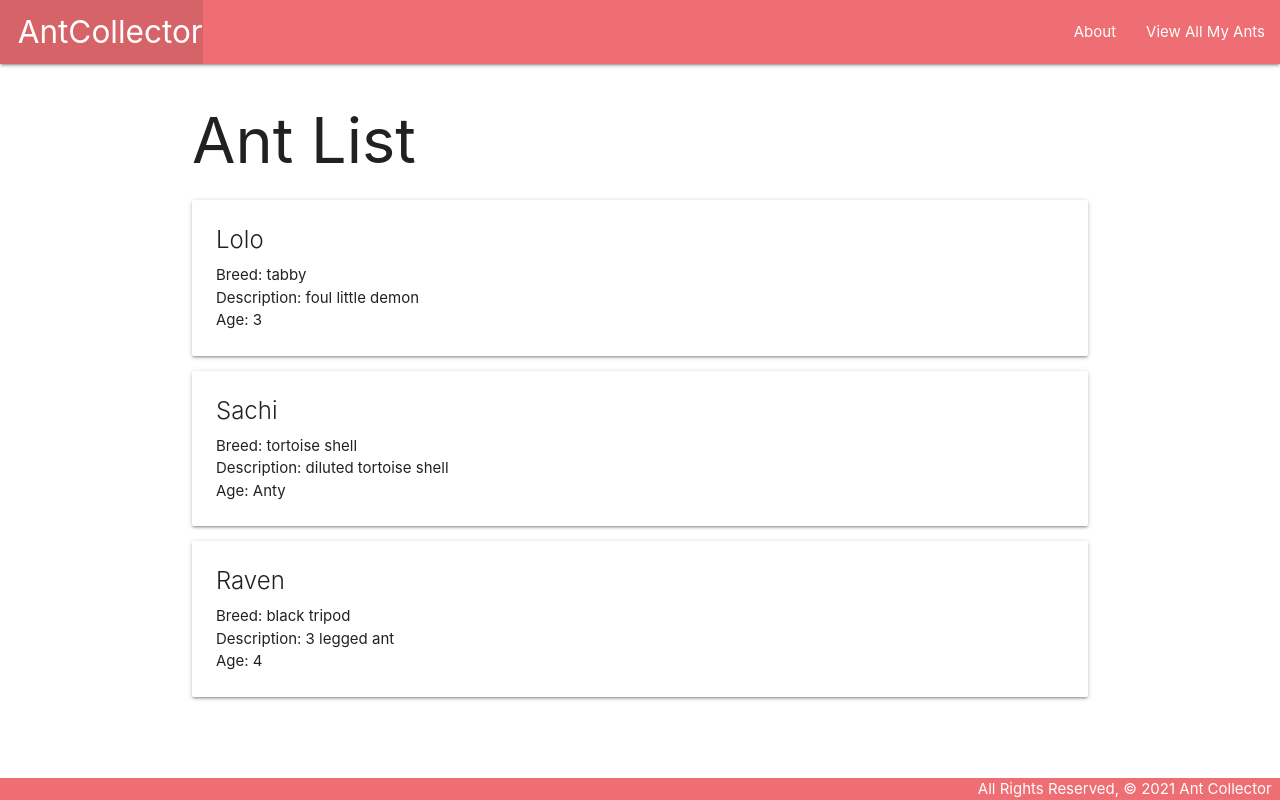
After one commit to HussainBolt/ant-collector, a Django app: page /ants/ in a window 1280 px wide. The commit adds this page. Run offline with Django 4.2, Linux system fonts and the light colour scheme.

Commit message:
2nd commit lab part 1 done

```diff
--- /dev/null
+++ b/antcollector/main_app/static/css/style.css
@@ -0,0 +1,14 @@
+body {
+    display: flex;
+    min-height: 100vh;
+    flex-direction: column;
+  }
+
+  main {
+    flex: 1 0 auto;
+  }
+
+  footer.page-footer {
+    padding-top: 0;
+    text-align: right;
+  }
--- /dev/null
+++ b/antcollector/main_app/templates/ants/index.html
@@ -0,0 +1,21 @@
+{% extends 'base.html' %}
+{% block content %}
+
+<h1>Ant List</h1>
+
+{% for ant in ants %}
+  <div class="card">
+    <div class="card-content">
+      <span class="card-title">{{ ant.name }}</span>
+      <p>Breed: {{ ant.breed }}</p>
+      <p>Description: {{ ant.description }}</p>
+      {% if ant.age > 0 %}
+        <p>Age: {{ ant.age }}</p>
+      {% else %}
+        <p>Age: Anty</p>
+      {% endif %}
+    </div>
+  </div>
+{% endfor %}
+
+{% endblock %}
--- a/antcollector/main_app/templates/base.html
+++ b/antcollector/main_app/templates/base.html
@@ -1,21 +1,25 @@
+{% load static %}
+
 <!DOCTYPE html>
 <html lang="en">
 <head>
   <meta charset="UTF-8">
   <meta name="viewport" content="width=device-width, initial-scale=1.0">
   <meta http-equiv="X-UA-Compatible" content="ie=edge">
-  <title>Cat Collector</title>
+  <title>Ant Collector</title>
   <link rel="stylesheet" href="https://cdnjs.cloudflare.com/ajax/libs/materialize/1.0.0/css/materialize.min.css">
+  <link rel="stylesheet" type="text/css" href="{% static 'css/style.css' %}">
 </head>
 <body>
   <header class="navbar-fixed">
     <nav>
       <div class="nav-wrapper">
         <ul>
-          <li><a href="/" class="left brand-logo">&nbsp;&nbsp;CatCollector</a></li>
+          <li><a href="/" class="left brand-logo">&nbsp;&nbsp;AntCollector</a></li>
         </ul>
         <ul class="right">
           <li><a href="/about">About</a></li>
+          <li><a href="/ants">View All My Ants</a></li>
         </ul>
       </div>
     </nav>
@@ -25,7 +29,7 @@
     {% endblock %}
   </main>
   <footer class="page-footer">
-    <div class="right">All Rights Reserved, &copy; 2021 Cat Collector &nbsp;</div>
+    <div class="right">All Rights Reserved, &copy; 2021 Ant Collector &nbsp;</div>
   </footer>
 </body>
 </html>
--- a/antcollector/main_app/urls.py
+++ b/antcollector/main_app/urls.py
@@ -3,5 +3,6 @@ from . import views
 
 urlpatterns = [
     path('', views.home, name='home'),
-    path('about/', views.about, name ='about')
+    path('about/', views.about, name ='about'),
+    path('ants/', views.ants_index, name='index'),
 ]
--- a/antcollector/main_app/views.py
+++ b/antcollector/main_app/views.py
@@ -2,9 +2,25 @@ from django.shortcuts import render
 
 # Create your views here.
 from django.http import HttpResponse
+
+class Ant:
+  def __init__(self, name, breed, description, age):
+    self.name = name
+    self.breed = breed
+    self.description = description
+    self.age = age
+
+ants = [
+  Ant('Lolo', 'tabby', 'foul little demon', 3),
+  Ant('Sachi', 'tortoise shell', 'diluted tortoise shell', 0),
+  Ant('Raven', 'black tripod', '3 legged ant', 4)
+]
 
 def home(request):
     return HttpResponse('<h1>Hello /ᐠ｡‸｡ᐟ\ﾉ</h1>')
 
 def about(request):
     return render(request, 'about.html')
+
+def ants_index(request):
+  return render(request, 'ants/index.html', { 'ants': ants })
```
Also changed, not shown: antcollector/main_app/templates/about.html (+8 -15 lines).
